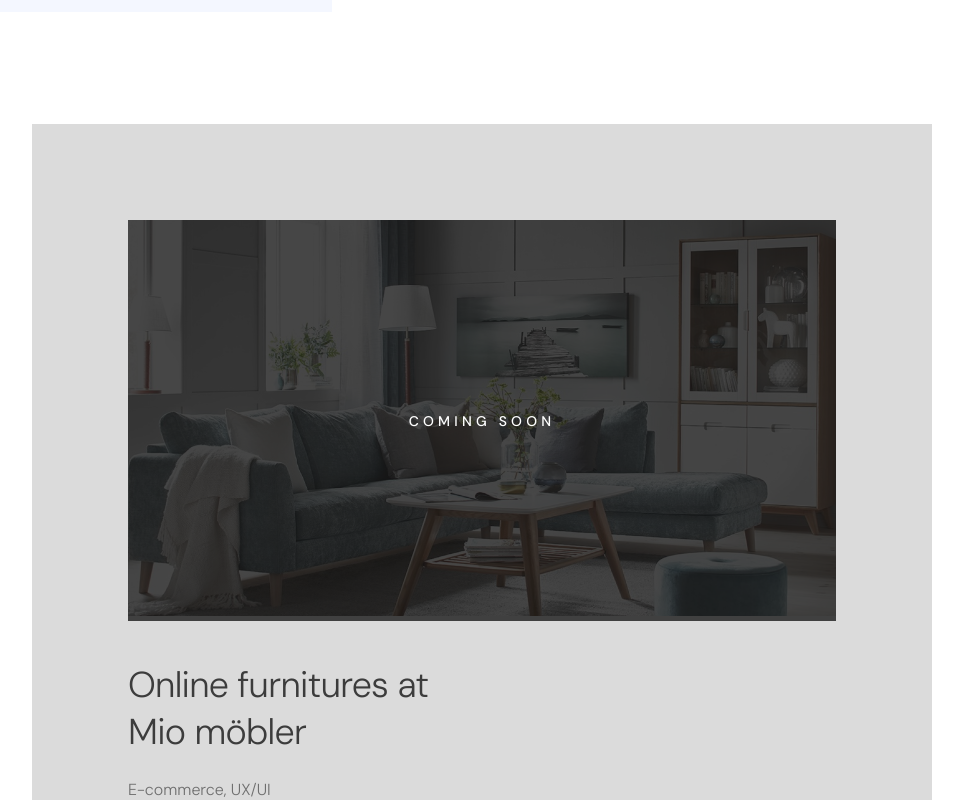
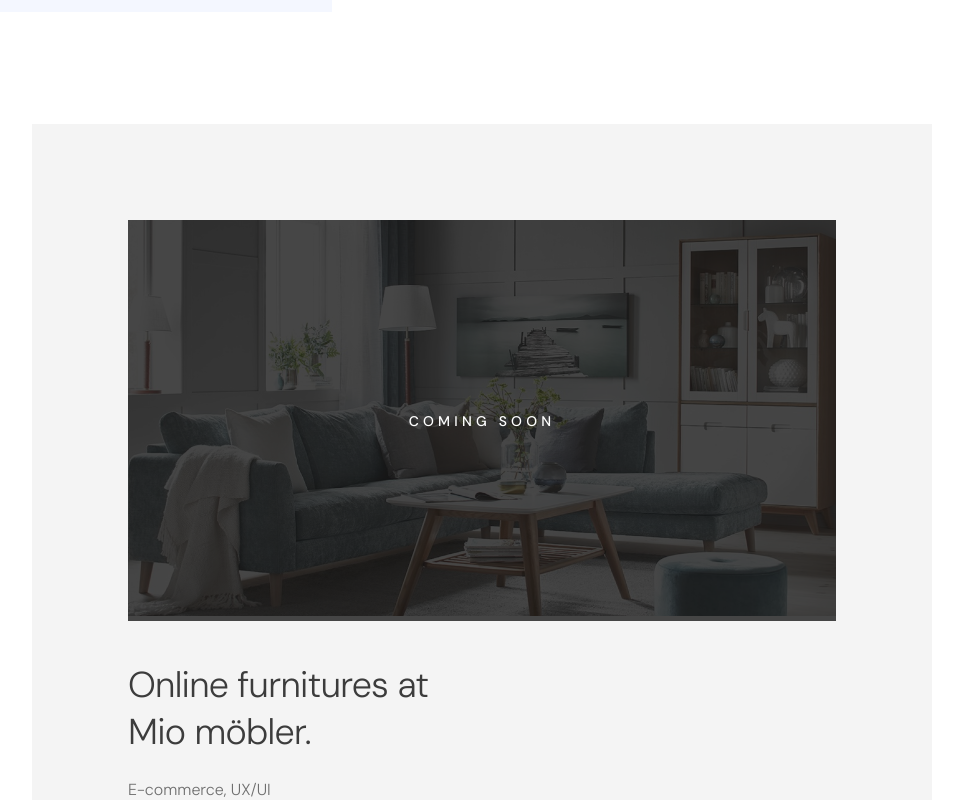
Before and after one commit to erikblomqvist/david-portfolio, a Next.js app: page / in a window 1280 px wide. Shown: the part 3920-4720 px from the top of the page, without its empty margins (308-1271 px from the left). Built offline with nearby package versions, Linux system fonts and the light colour scheme.

Commit message:
lite textfärger

```diff
--- a/src/app/globals.css
+++ b/src/app/globals.css
@@ -21,7 +21,13 @@
     --vickhoff-color-design-system-background-fade-a: 0.3;
     --vickhoff-color-design-system-text: #4473d5;
 
-    --vickhoff-color-mio-background: #dbdbdb;
+    --vickhoff-color-mio-background: #F4F4F4;
+    --vickhoff-color-mio-background-fade-r: 247;
+    --vickhoff-color-mio-background-fade-b: 177;
+    --vickhoff-color-mio-background-fade-g: 202;
+    --vickhoff-color-mio-background-fade-a: 0.3;
+    --vickhoff-color-mio-text: #4797A2;
+
 
     --vickhoff-curve-animation-duration: 600ms;
 }
--- a/src/app/page.js
+++ b/src/app/page.js
@@ -35,7 +35,7 @@ export const cases = [
     {
         id: 'mio',
         img: '/images/cases/mio/thumbnail.jpg',
-        heading: 'Online furnitures at Mio möbler',
+        heading: 'Online furnitures at <strong>Mio möbler</strong>.',
         url: null,
         tags: ['E-commerce, UX/UI'],
         className: 'w:3/4',
```
